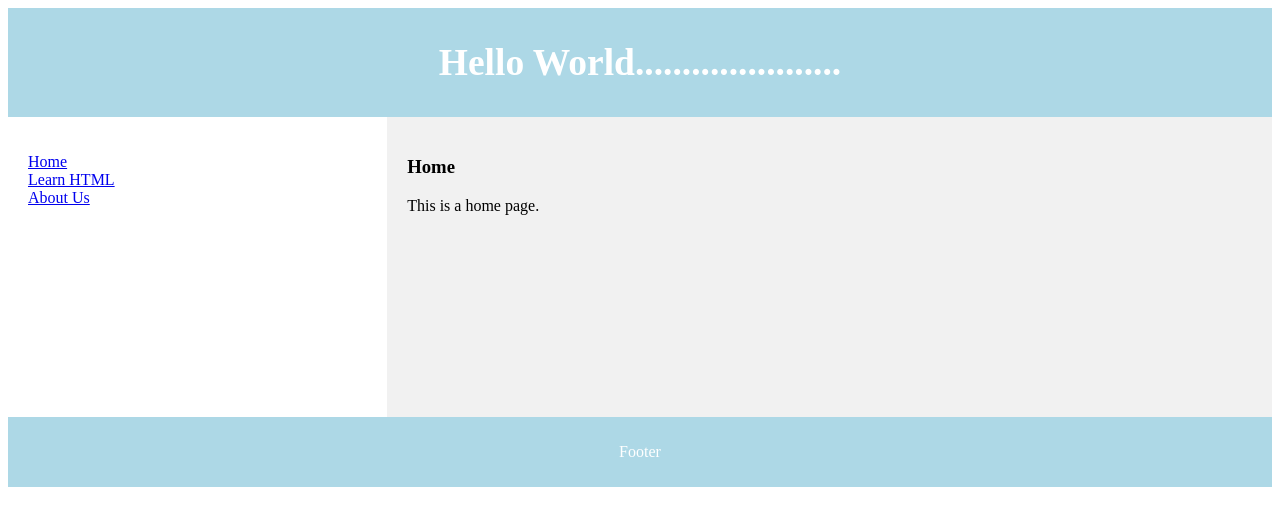
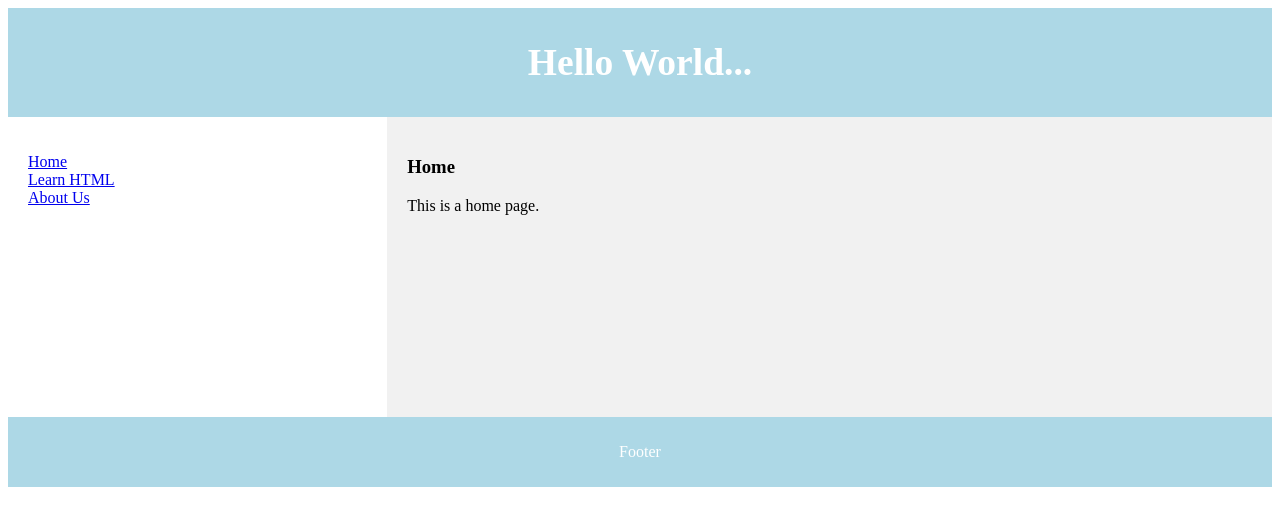
Before and after one commit to kalyanigade-com/DevOps_project, a plain HTML site: page index.html in a window 1280 px wide. Drawn offline with Linux system fonts and the light colour scheme.

Commit message:
Update index.html

```diff
--- a/index.html
+++ b/index.html
@@ -1,6 +1,6 @@
 <body>
     <header>
-        <h2>Hello World......................</h2>
+        <h2>Hello World...</h2>
     </header>
     <section>
       <nav>
```
